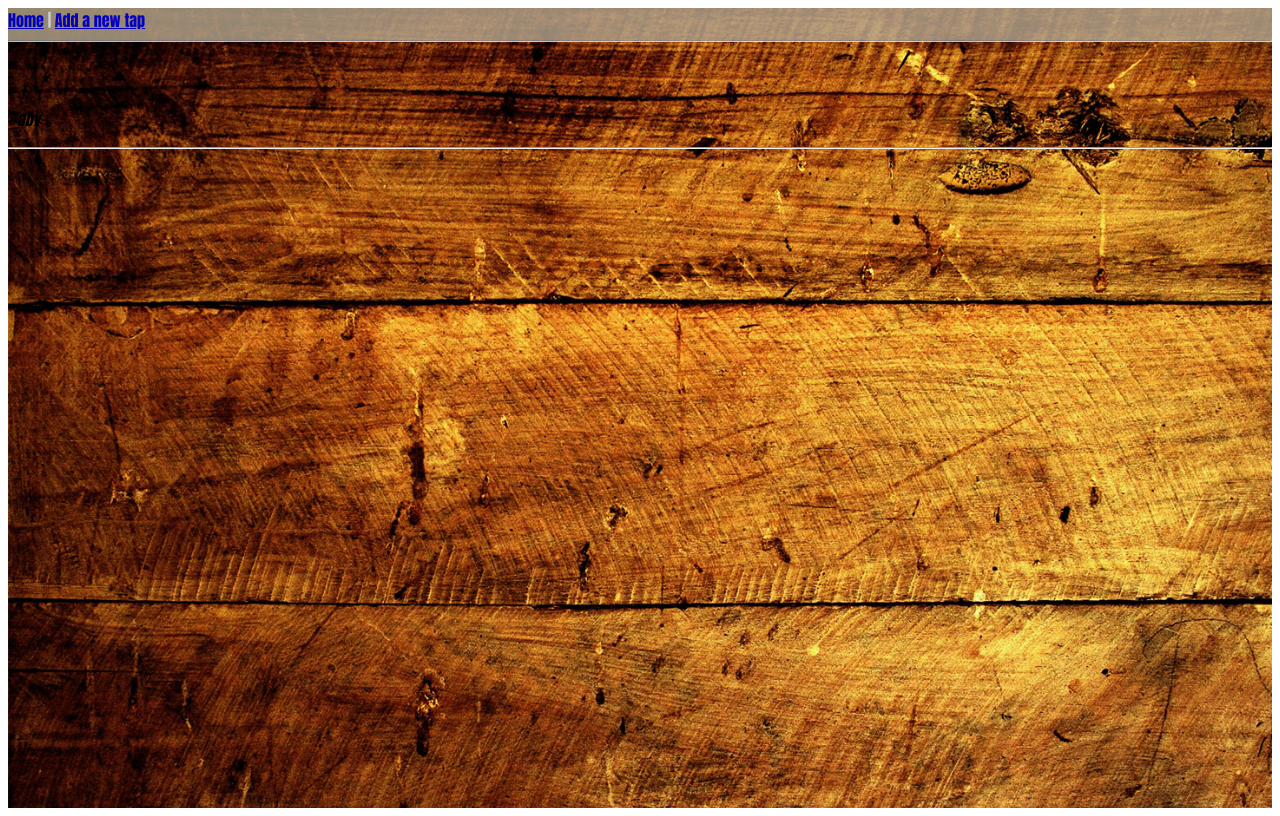
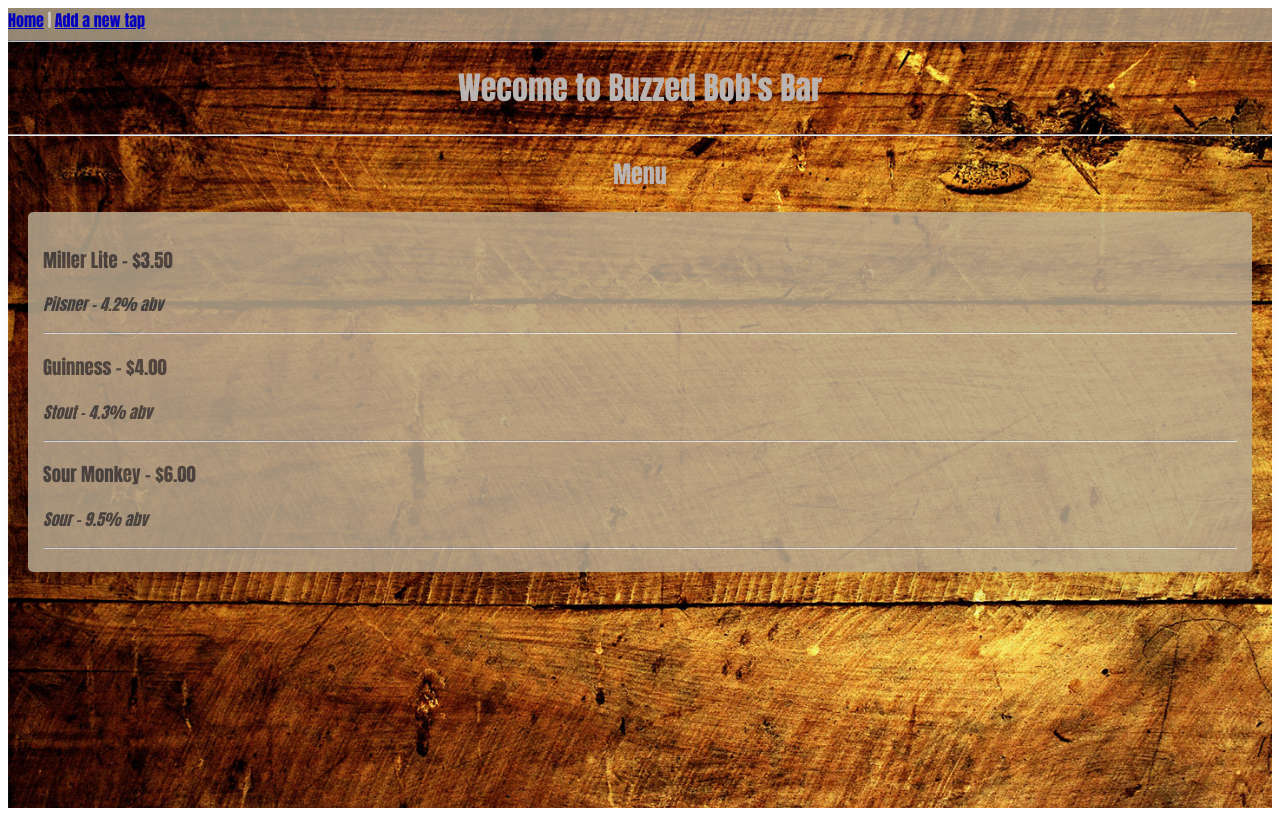
Before and after one commit to JakeAsh22/TapRoom-react, a React app: page /#/ in a window 1280 px wide. Built offline with nearby package versions, Linux system fonts and the light colour scheme.

Commit message:
Start to link pages together, but list is not updating

```diff
--- a/src/components/App.jsx
+++ b/src/components/App.jsx
@@ -42,7 +42,7 @@ class App extends React.Component{
 
         <Header/>
         <Switch>
-          <Route exact path='/' render = {()=><Menu menu={this.state.masterMenu} />} />
+          <Route exact path='/' render = {()=><Home home={this.state.masterMenu} />} />
           <Route exact path='/NewTap' render={()=><NewTap onNewTapCreation={this.handleAddingNewTapToMenu}/>} />
           <Route component={Error404} />
         </Switch>
--- a/src/components/Home.jsx
+++ b/src/components/Home.jsx
@@ -1,7 +1,8 @@
 import React from 'react'
 import Menu from './Menu'
+import PropTypes from 'prop-types'
 
-var masterViewStories = [
+var masterHome = [
   {
     names: 'Miller Lite',
     type: 'Pilsner',
@@ -23,7 +24,7 @@ var masterViewStories = [
 
 ]
 
-function ViewStories(){
+function Home(){
 
   const BoxStyle = {
     marginLeft: '20px',
@@ -55,7 +56,7 @@ function ViewStories(){
       </div>
 
       <div style = {BoxStyle}>
-        {masterViewStories.map((beers, index) =>
+        {masterHome.map((beers, index) =>
           <Menu names={beers.names}
             type={beers.type}
             abv={beers.abv}
@@ -66,5 +67,8 @@ function ViewStories(){
     </div>
   )
 }
+Home.propTypes = {
+  onNewTapCreation: PropTypes.func
+}
 
-export default ViewStories
+export default Home
```
